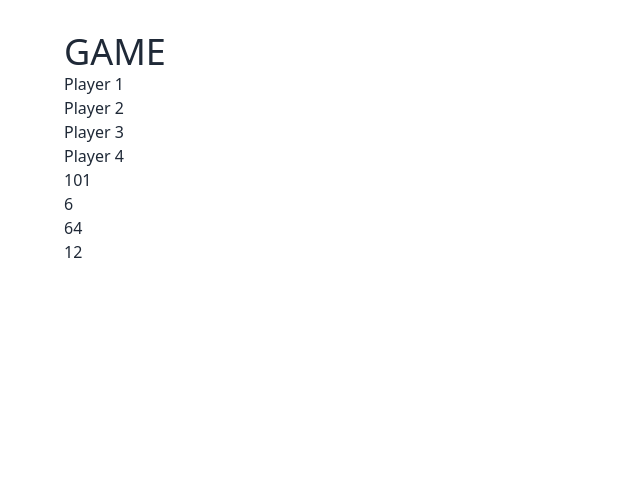
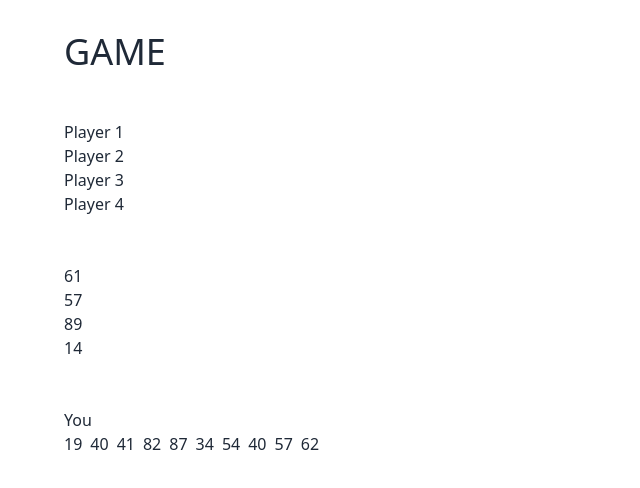
Before and after one commit to kyle65463/Take6, a Next.js app in the folder frontend/: page /play in a window 1280 px wide. Shown: the top 488 px of the page, without its empty margins (0-640 px from the left). Built offline with nearby package versions, Linux system fonts and the light colour scheme.

Commit message:
Change game interface players property

```diff
--- a/frontend/src/models/game.ts
+++ b/frontend/src/models/game.ts
@@ -1,7 +1,8 @@
 import { Card } from "./card";
-import { Player } from "./player";
+import { Player, SelfPlayer } from "./player";
 
 export interface Game {
-	players: Player[];
+	player: SelfPlayer;
+	otherPlayers: Player[];
 	fieldCards: Card[][];
 }
--- a/frontend/src/models/game_events.ts
+++ b/frontend/src/models/game_events.ts
@@ -1,5 +1,5 @@
 import { Card } from "./card";
-import { Player } from "./player";
+import { Player, SelfPlayer } from "./player";
 
 export type GameEventType = "game start" | "game update";
 
@@ -9,7 +9,8 @@ export interface GameEvent {
 }
 
 export interface GameStartEvent extends GameEvent {
-	players: Player[];
+	player: SelfPlayer;
+	otherPlayers: Player[];
 	initialFieldCards: Card[]; // length === 4
 }
 
--- a/frontend/src/models/player.ts
+++ b/frontend/src/models/player.ts
@@ -1,6 +1,10 @@
 import { Card, randomCard } from "./card";
 
 export interface Player {
+	name: string;
+}
+
+export interface SelfPlayer {
 	name: string;
 	cards: Card[];
 }
@@ -9,6 +13,13 @@ export interface Player {
 export function randomPlayer(index: number): Player {
 	return {
 		name: `Player ${index}`,
+	};
+}
+
+// ! Used for mocked server
+export function randomSelfPlayer(): SelfPlayer {
+	return {
+		name: "You",
 		cards: Array.from(Array(10).keys()).map(() => randomCard()),
 	};
 }
--- a/frontend/src/modules/game_page/GamePage.tsx
+++ b/frontend/src/modules/game_page/GamePage.tsx
@@ -1,6 +1,6 @@
 import { randomCard } from "@models/card";
 import { GameStartEvent } from "@models/game_events";
-import { randomPlayer } from "@models/player";
+import { randomPlayer, randomSelfPlayer } from "@models/player";
 import { EventsContext, SocketContext } from "@utils/context";
 import { generateUid } from "@utils/utils";
 import { useContext, useEffect } from "react";
@@ -17,7 +17,8 @@ function GamePage() {
 		const mockedGameStartEvent: GameStartEvent = {
 			type: "game start",
 			id: generateUid(),
-			players: [...Array.from(Array(4).keys()).map((i) => randomPlayer(i + 1))], // 4 random players
+			player: randomSelfPlayer(),
+			otherPlayers: [...Array.from(Array(4).keys()).map((i) => randomPlayer(i + 1))], // 4 random other players
 			initialFieldCards: [...Array.from(Array(4).keys()).map(() => randomCard())], // 4 random initial field cards
 		};
 		onGameEvent(mockedGameStartEvent);
@@ -28,14 +29,14 @@ function GamePage() {
 			<h1 className='text-4xl'>GAME</h1>
 			{/* <p>{connecting && <span>Connecting...</span>}</p> */}
 			{game && (
-				<section>
-					<div>
-						{game.players.map((player) => (
+				<main>
+					<section className='mt-12'>
+						{game.otherPlayers.map((player) => (
 							<p key={player.name}>{player.name}</p>
 						))}
-					</div>
+					</section>
 
-					<div>
+					<section className='mt-12'>
 						{game.fieldCards.map((row) => (
 							<div>
 								{row.map((card) => (
@@ -43,8 +44,18 @@ function GamePage() {
 								))}
 							</div>
 						))}
-					</div>
-				</section>
+					</section>
+
+					<section className='mt-12'>
+						<p>{game.player.name}</p>
+
+						<div className='flex'>
+							{game.player.cards.map((card) => (
+								<div className='mr-2'>{card.number}</div>
+							))}
+						</div>
+					</section>
+				</main>
 			)}
 		</div>
 	);
--- a/frontend/src/modules/game_page/useGame.ts
+++ b/frontend/src/modules/game_page/useGame.ts
@@ -15,11 +15,12 @@ export function useGame() {
 			// Handle the game event
 			switch (gameEvent.type) {
 				case "game start":
-					const { players, initialFieldCards: initialCards } = gameEvent as GameStartEvent;
-					if (initialCards.length !== 4) throw "initialCards.length must be 4";
+					const { player, otherPlayers, initialFieldCards } = gameEvent as GameStartEvent;
+					if (initialFieldCards.length !== 4) throw "initialFieldCards.length must be 4";
 					const newGame = {
-						players,
-						fieldCards: [...initialCards.map((card) => [card])],
+						player,
+						otherPlayers,
+						fieldCards: [...initialFieldCards.map((card) => [card])],
 					};
 					setGame(newGame);
 				case "game update":
```
